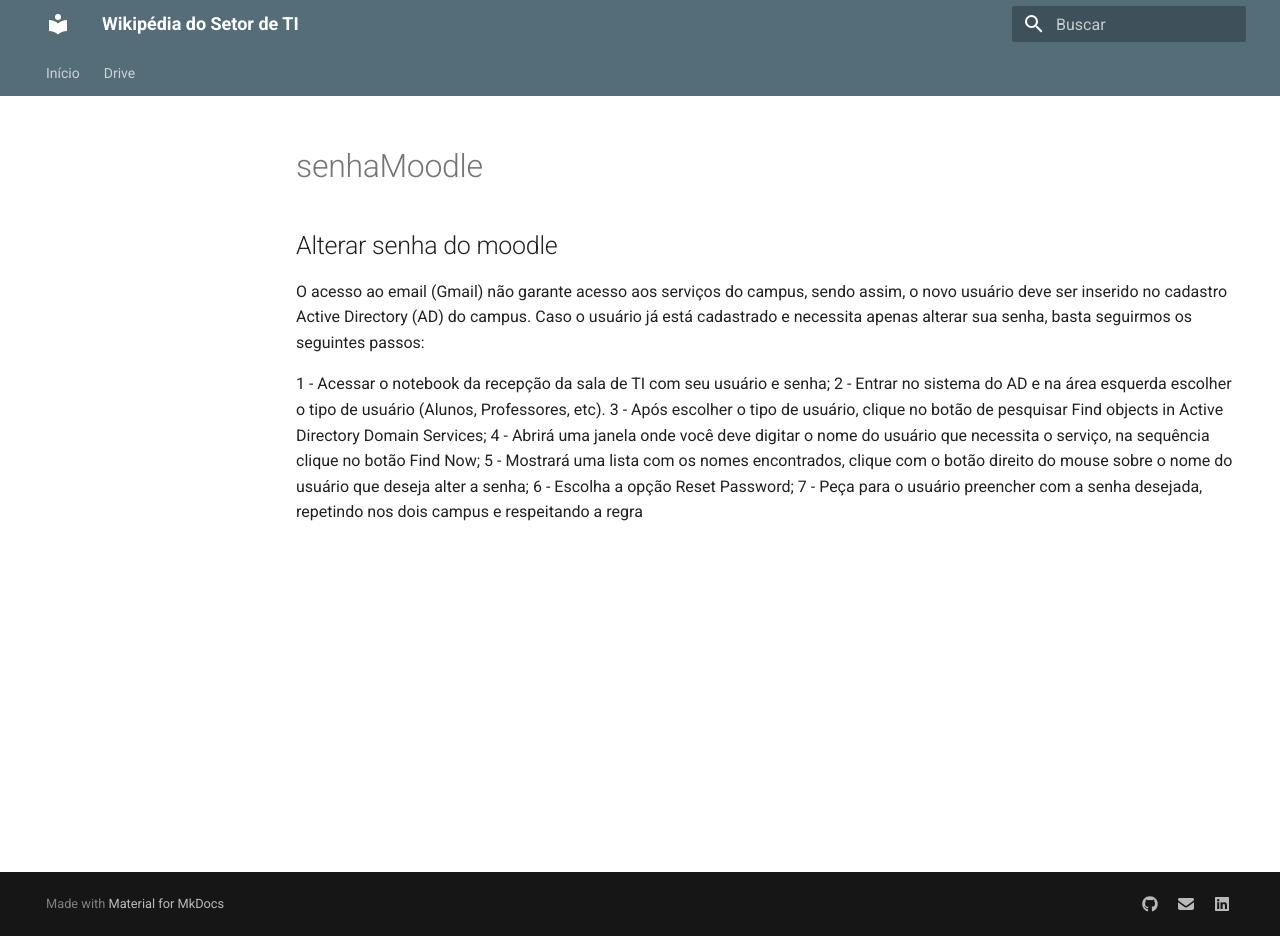
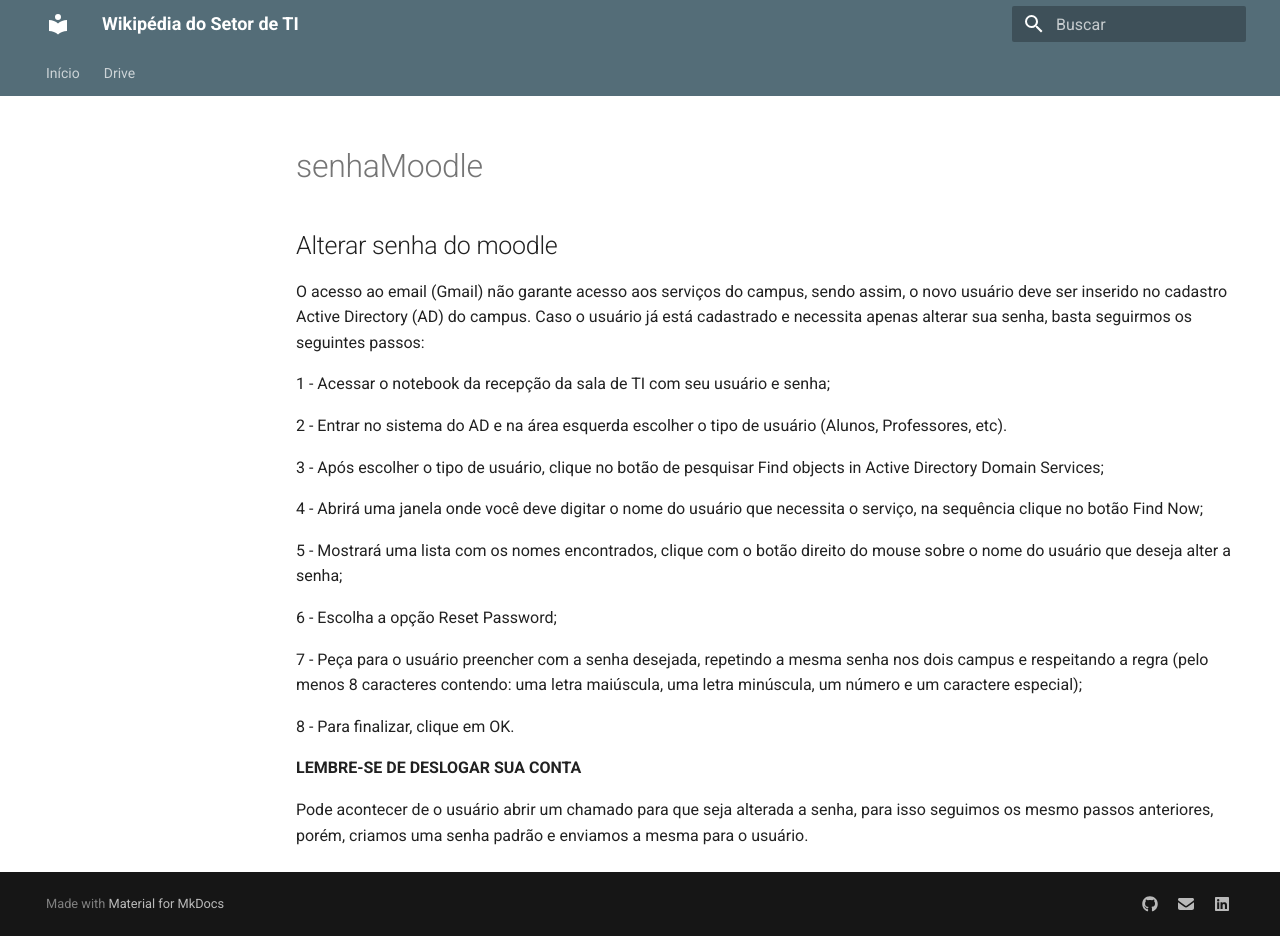
Before and after one commit to wikiti-farroupilha/wikipedia, an MkDocs documentation site: the page built from docs/senhaMoodle.md, in a window 1280 px wide and 936 px high. Built offline with MkDocs 1.6.1 and Material for MkDocs 9.7.7, drawn with Linux system fonts in a browser that asks for light colours.

Commit message:
Update senhaMoodle.md

```diff
--- a/docs/senhaMoodle.md
+++ b/docs/senhaMoodle.md
@@ -4,9 +4,23 @@ O acesso ao email (Gmail) não garante acesso aos serviços do campus, sendo ass
 alterar sua senha, basta seguirmos os seguintes passos:
 
 1 - Acessar o notebook da recepção da sala de TI com seu usuário e senha;
+
 2 - Entrar no sistema do AD e na área esquerda escolher o tipo de usuário (Alunos, Professores, etc).
+
 3 - Após escolher o tipo de usuário, clique no botão de pesquisar Find objects in Active Directory Domain Services;
+
 4 - Abrirá uma janela onde você deve digitar o nome do usuário que necessita o serviço, na sequência clique no botão Find Now;
+
 5 - Mostrará uma lista com os nomes encontrados, clique com o botão direito do mouse sobre o nome do usuário que deseja alter a senha;
+
 6 - Escolha a opção Reset Password;
-7 - Peça para o usuário preencher com a senha desejada, repetindo nos dois campus e respeitando a regra
+
+7 - Peça para o usuário preencher com a senha desejada, repetindo a mesma senha nos dois campus e respeitando a regra (pelo menos 8 caracteres contendo: uma letra maiúscula, uma letra minúscula, um número e um caractere especial);
+
+8 - Para finalizar, clique em OK.
+
+**LEMBRE-SE DE DESLOGAR SUA CONTA**
+
+
+
+Pode acontecer de o usuário abrir um chamado para que seja alterada a senha, para isso seguimos os mesmo passos anteriores, porém, criamos uma senha padrão e enviamos a mesma para o usuário.
```
